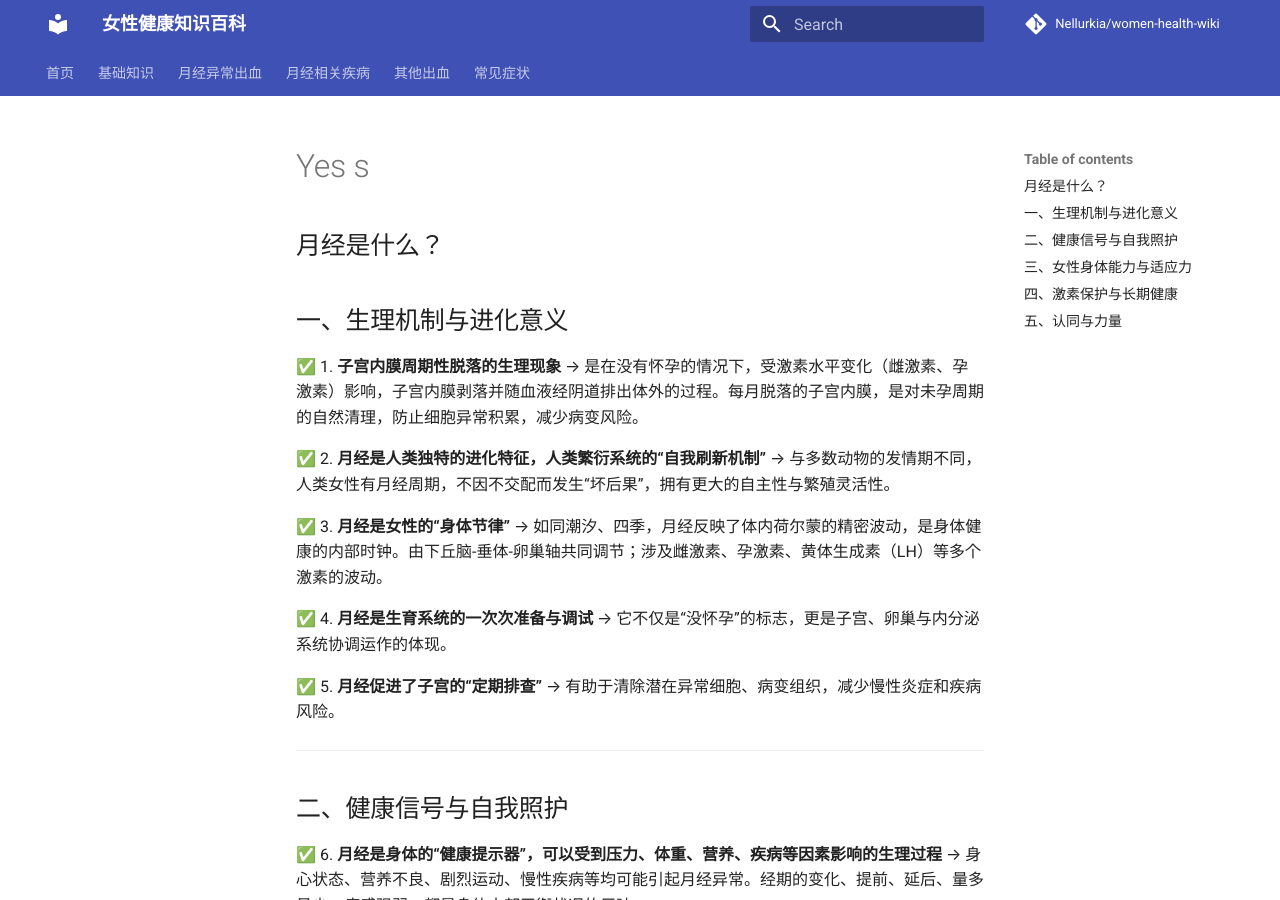
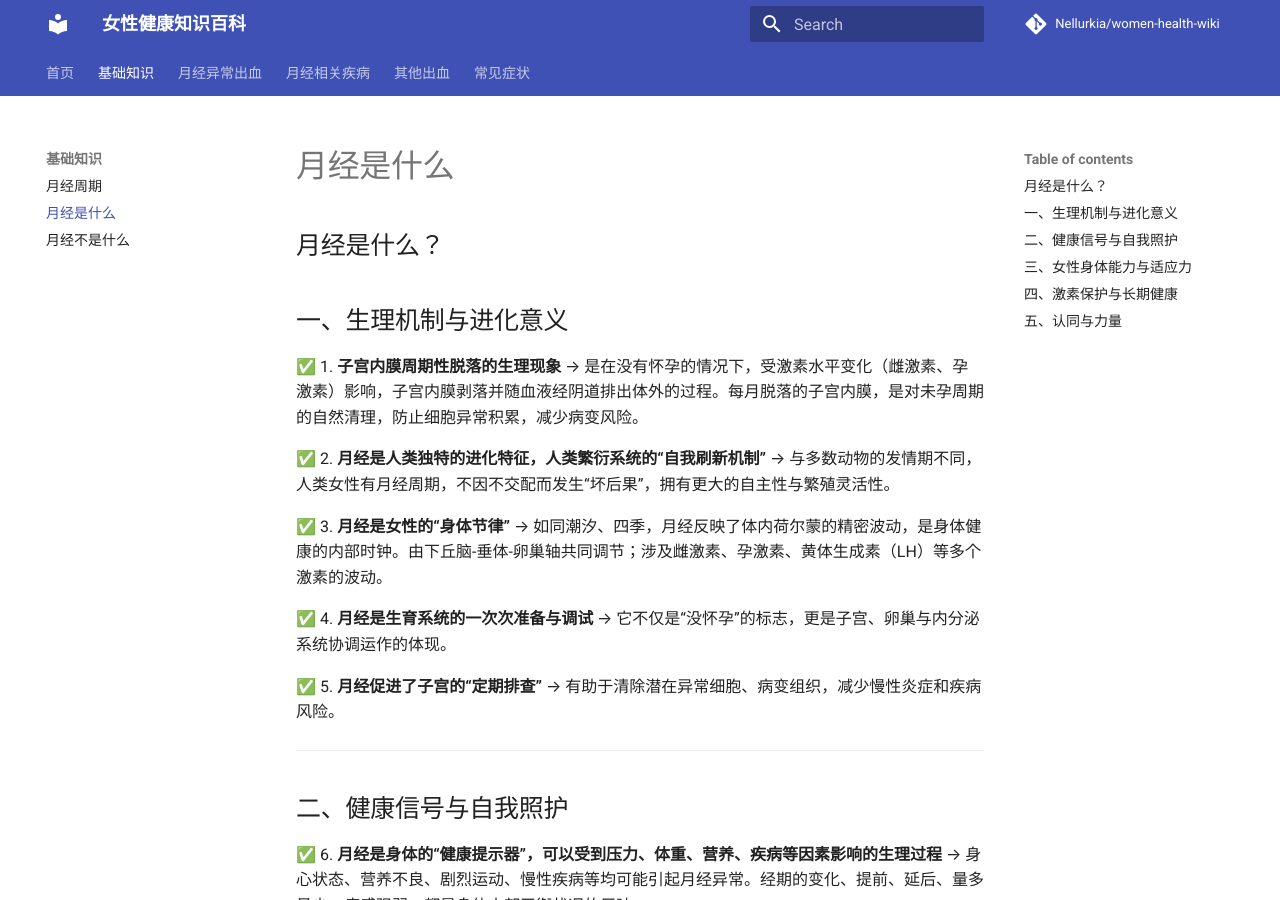
Before and after one commit to Nellurkia/women-health-wiki, an MkDocs documentation site: the page built from docs/basic/yes-s.md, in a window 1280 px wide and 900 px high. Built offline with MkDocs 1.6.1 and Material for MkDocs 9.7.7, drawn with Linux system fonts in a browser that asks for light colours; comment, search, counter and statistics services are not loaded; some of the changed lines change nothing that is shown.

Commit message:
Update mkdocs.yml

```diff
--- a/mkdocs.yml
+++ b/mkdocs.yml
@@ -19,8 +19,8 @@ nav:
 
   - 基础知识:
     - 月经周期: basic/menstrual-cycle.md
-    - 月经是什么: yes-s.md
-    - 月经不是什么: no-s.md
+    - 月经是什么: basic/yes-s.md
+    - 月经不是什么: basic/no-s.md
 
   - 月经异常出血:
     - 按流量划分:
```
